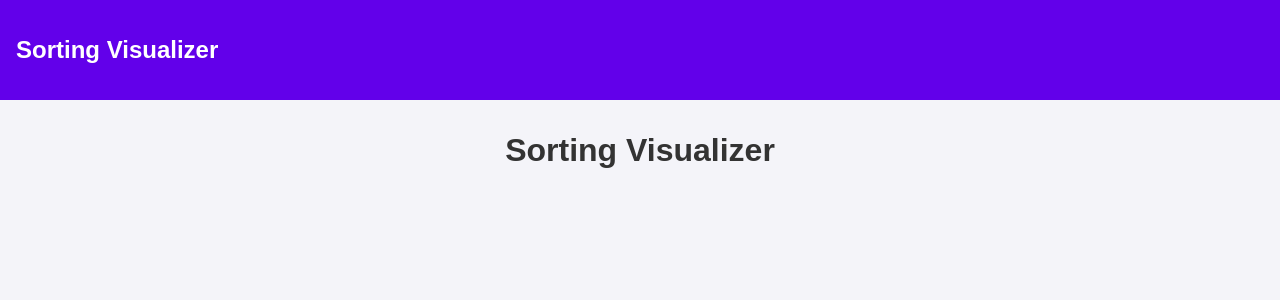
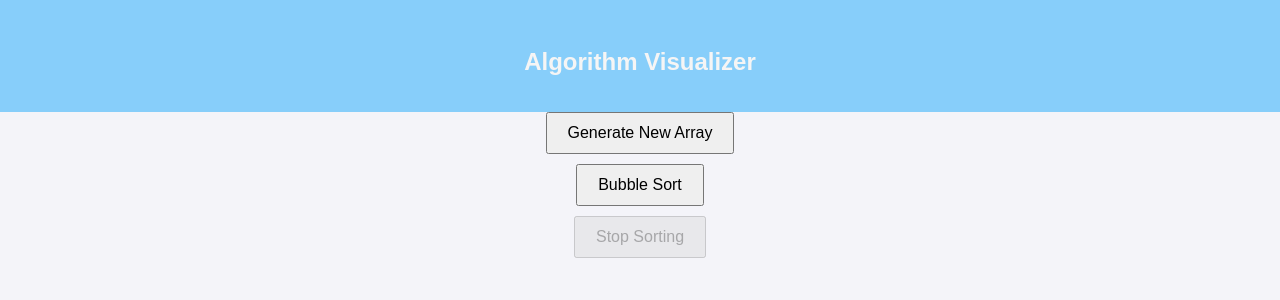
Before and after one commit to Lev1no/algorithm-visualizer, a React (Create React App) app: page / in a window 1280 px wide. Shown: the top 300 px of the page. Built offline with nearby package versions, Linux system fonts and the light colour scheme.

Commit message:
trying to make bubble sort function

```diff
--- a/src/App.js
+++ b/src/App.js
@@ -1,12 +1,14 @@
 import React from "react";
 import "./styles/App.css";
+import "./styles/Navbar.css";
 import Navbar from "./components/Navbar";
+import SortingVisualizer from "./components/SortingVisualizer";
 
 function App() {
   return (
     <div className="App">
       <Navbar />
-      <h1>Sorting Visualizer</h1>
+      <SortingVisualizer />
     </div>
   );
 }
--- /dev/null
+++ b/src/algorithms/bubbleSort.js
@@ -0,0 +1,46 @@
+export const bubbleSort = (array) => {
+  const animations = [];
+  const arr = [...array]; // Clone the array to avoid mutating the original
+
+  for (let i = 0; i < arr.length; i++) {
+    for (let j = 0; j < arr.length - i - 1; j++) {
+      // Highlight bars being compared
+      animations.push({
+        type: "compare",
+        indices: [j, j + 1],
+      });
+
+      if (arr[j] > arr[j + 1]) {
+        // Mark bars for swapping
+        animations.push({
+          type: "swap",
+          indices: [j, j + 1],
+          heights: [arr[j + 1], arr[j]],
+        });
+
+        // Perform the swap
+        [arr[j], arr[j + 1]] = [arr[j + 1], arr[j]];
+      }
+
+      // Restore comparison colors after check
+      animations.push({
+        type: "restore",
+        indices: [j, j + 1],
+      });
+    }
+
+    // Mark the current largest element as sorted
+    animations.push({
+      type: "sorted",
+      index: arr.length - i - 1,
+    });
+  }
+
+  // Mark the first element as sorted (last step)
+  animations.push({
+    type: "sorted",
+    index: 0,
+  });
+
+  return animations;
+};
--- a/src/components/Navbar.js
+++ b/src/components/Navbar.js
@@ -1,9 +1,10 @@
 import React from "react";
+import "../styles/Navbar.css";
 
 const Navbar = () => {
   return (
-    <nav>
-      <h2>Sorting Visualizer</h2>
+    <nav className="navbar">
+      <h1>Algorithm Visualizer</h1>
     </nav>
   );
 };
--- a/src/components/SortingVisualizer.js
+++ b/src/components/SortingVisualizer.js
@@ -0,0 +1,124 @@
+import React, { useState, useRef } from "react";
+import { bubbleSort } from "../algorithms/bubbleSort";
+import "../styles/SortingVisualizer.css";
+
+const SortingVisualizer = () => {
+  const [array, setArray] = useState([]);
+  const [isSorting, setIsSorting] = useState(false);
+  const [isSorted, setIsSorted] = useState(false);
+  const timeoutIds = useRef([]);
+
+  const generateRandomArray = () => {
+    if (isSorting) return; // Prevent generating a new array during sorting
+
+    const allBars = document.getElementsByClassName("bar");
+    for (let i = 0; i < allBars.length; i++) {
+      allBars[i].style.backgroundColor = "#96f2d7"; // Reset bar colors
+    }
+    const newArray = Array.from({ length: 10 }, () =>
+      Math.floor(Math.random() * 700 + 10)
+    );
+    setArray(newArray);
+    setIsSorting(false);
+    setIsSorted(false);
+  };
+
+  const isSortedArray = (array) => {
+    if (array.length <= 1) return true;
+    for (let i = 0; i < array.length - 1; i++) {
+      if (array[i] > array[i + 1]) return false;
+    }
+    return true;
+  };
+
+  const startBubbleSort = () => {
+    if (isSorting || isSorted) return;
+
+    if (isSortedArray(array)) {
+      const allBars = document.getElementsByClassName("bar");
+      for (let i = 0; i < allBars.length; i++) {
+        allBars[i].style.backgroundColor = "#228be6"; // Blue for sorted
+      }
+      console.log("Array is already sorted!");
+      return;
+    }
+
+    setIsSorting(true);
+    timeoutIds.current = [];
+    const animations = bubbleSort(array);
+    animateSorting(animations, () => {
+      setIsSorting(false);
+      setIsSorted(true);
+    });
+  };
+
+  const animateSorting = (animations, onComplete) => {
+    animations.forEach((animation, index) => {
+      const timeoutId = setTimeout(() => {
+        const { type, indices, heights, index: sortedIndex } = animation;
+
+        if (type === "compare") {
+          const [barOneIdx, barTwoIdx] = indices;
+          const barOne = document.getElementsByClassName("bar")[barOneIdx];
+          const barTwo = document.getElementsByClassName("bar")[barTwoIdx];
+          barOne.style.backgroundColor = "#ff6b6b";
+          barTwo.style.backgroundColor = "#ff6b6b";
+        } else if (type === "swap") {
+          const [barOneIdx, barTwoIdx] = indices;
+          const [heightOne, heightTwo] = heights;
+          const barOne = document.getElementsByClassName("bar")[barOneIdx];
+          const barTwo = document.getElementsByClassName("bar")[barTwoIdx];
+          barOne.style.height = `${heightOne}px`;
+          barTwo.style.height = `${heightTwo}px`;
+          barOne.style.backgroundColor = "#da77f2";
+          barTwo.style.backgroundColor = "#da77f2";
+        } else if (type === "restore") {
+          const [barOneIdx, barTwoIdx] = indices;
+          const barOne = document.getElementsByClassName("bar")[barOneIdx];
+          const barTwo = document.getElementsByClassName("bar")[barTwoIdx];
+          barOne.style.backgroundColor = "#96f2d7";
+          barTwo.style.backgroundColor = "#96f2d7";
+        } else if (type === "sorted") {
+          const bar = document.getElementsByClassName("bar")[sortedIndex];
+          bar.style.backgroundColor = "#228be6";
+        }
+      }, index * 100);
+
+      timeoutIds.current.push(timeoutId);
+    });
+
+    const completeTimeout = setTimeout(() => {
+      timeoutIds.current = [];
+      onComplete();
+    }, animations.length * 100);
+    timeoutIds.current.push(completeTimeout);
+  };
+
+  const stopSorting = () => {
+    timeoutIds.current.forEach((id) => clearTimeout(id)); // Clear all timeouts
+    timeoutIds.current = [];
+    setIsSorting(false); // Reset sorting state
+    console.log("Sorting stopped.");
+  };
+
+  return (
+    <div className="sorting-visualizer">
+      <button onClick={generateRandomArray} disabled={isSorting}>
+        Generate New Array
+      </button>
+      <button onClick={startBubbleSort} disabled={isSorting || isSorted}>
+        Bubble Sort
+      </button>
+      <button onClick={stopSorting} disabled={!isSorting}>
+        Stop Sorting
+      </button>
+      <div className="array-container">
+        {array.map((value, idx) => (
+          <div className="bar" key={idx} style={{ height: `${value}px` }}></div>
+        ))}
+      </div>
+    </div>
+  );
+};
+
+export default SortingVisualizer;
--- /dev/null
+++ b/src/styles/Navbar.css
@@ -0,0 +1,6 @@
+.navbar {
+  background-color: lightskyblue;
+  color: whitesmoke;
+  padding: 1rem;
+  text-align: start;
+}
--- /dev/null
+++ b/src/styles/SortingVisualizer.css
@@ -0,0 +1,26 @@
+.sorting-visualizer {
+  display: flex;
+  flex-direction: column;
+  align-items: center;
+}
+
+.array-container {
+  display: flex;
+  align-items: flex-end;
+  gap: 2px;
+  width: 90%;
+  margin-top: 10px;
+}
+
+.bar {
+  width: 20px;
+  background-color: #96f2d7;
+
+}
+
+button {
+  padding: 10px 20px;
+  margin-bottom: 10px;
+  font-size: 16px;
+  cursor: pointer;
+}
```
